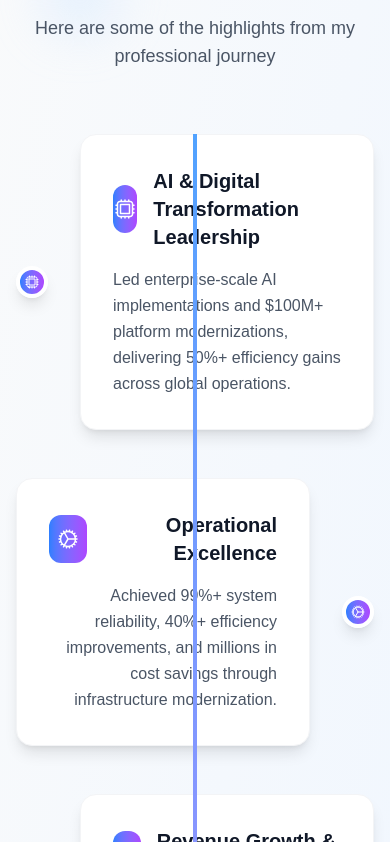
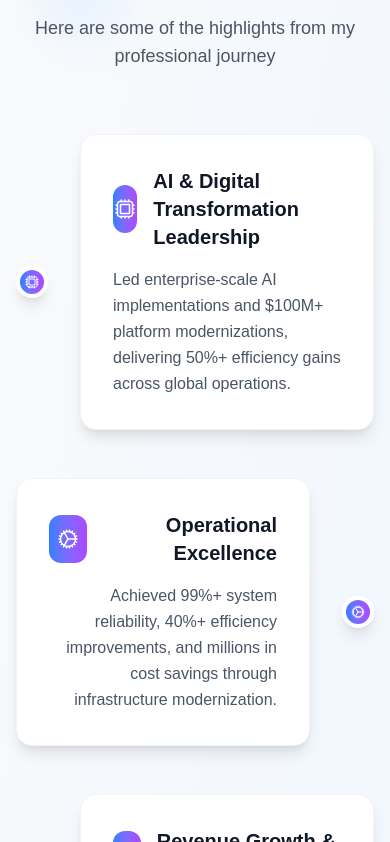
Before and after one commit to reid-oooo/reidlentzdotcom, a Next.js app: page / in a window 390 px wide. Shown: the part 2022-2864 px from the top of the page. Built offline with nearby package versions, Linux system fonts and the light colour scheme.

Commit message:
fixing responsive design issues noticed on mobile

```diff
--- a/components/Achievements.js
+++ b/components/Achievements.js
@@ -73,9 +73,9 @@ export default function Achievements() {
 
         {/* Interactive Timeline */}
         <div className="max-w-6xl mx-auto">
-          <div className="relative">
-            {/* Timeline line */}
-            <div className="absolute left-1/2 transform -translate-x-1/2 w-1 h-full bg-gradient-to-b from-blue-400 to-purple-400"></div>
+          <div className="relative isolate">
+            {/* Timeline line (always behind cards; hidden on small screens) */}
+            <div className="absolute left-1/2 -translate-x-1/2 w-px md:w-1 h-full bg-gradient-to-b from-blue-400 to-purple-400 pointer-events-none -z-10 hidden md:block"></div>
 
             <div className="space-y-12">
               {resumeData.achievements.map((achievement, index) => {
@@ -110,11 +110,11 @@ export default function Achievements() {
                       whileInView={{ opacity: 1, y: 0 }}
                       transition={{ duration: 0.6, delay: index * 0.2 + 0.4 }}
                       viewport={{ once: true }}
-                      className={`flex-1 max-w-md ${isEven ? 'text-left' : 'text-right'}`}
+                    className={`relative z-10 flex-1 max-w-md ${isEven ? 'text-left' : 'text-right'}`}
                     >
                       <motion.div
                         whileHover={{ scale: 1.05, y: -5 }}
-                        className="bg-white rounded-2xl p-8 shadow-lg hover:shadow-2xl transition-all duration-300 border border-gray-100"
+                        className="relative z-10 bg-white rounded-2xl p-8 shadow-lg hover:shadow-2xl transition-all duration-300 border border-gray-100"
                       >
                         <div className={`flex items-center gap-4 ${isEven ? 'justify-start' : 'justify-end'}`}>
                           <div className="w-12 h-12 bg-gradient-to-r from-blue-500 to-purple-500 rounded-xl flex items-center justify-center">
--- a/components/Experience.js
+++ b/components/Experience.js
@@ -71,17 +71,19 @@ export default function Experience() {
                 <div className="absolute top-0 left-0 w-full h-1 bg-gradient-to-r from-orange-400 to-purple-400"></div>
 
                 <div className="flex flex-col lg:flex-row lg:items-start lg:justify-between mb-6 gap-4">
-                  <div className="flex items-start gap-4 flex-1">
+                  <div className="flex items-start gap-4 flex-1 min-w-0">
                     <div className="w-12 h-12 bg-gradient-to-r from-orange-500 to-purple-500 rounded-xl flex items-center justify-center flex-shrink-0">
                       <BuildingOfficeIcon className="w-6 h-6 text-white" />
                     </div>
-                    <div className="flex-1 min-w-0">
+                      <div className="flex-1 min-w-0">
                       <h3 className="text-2xl font-bold text-gray-900">
                         {job.role}
                       </h3>
-                      <h4 className="text-xl font-semibold text-gray-700 mt-2 flex items-center gap-2">
+                        <h4 className="text-xl font-semibold text-gray-700 mt-2 flex items-center gap-2">
                         <BuildingOfficeIcon className="w-5 h-5 text-orange-500 flex-shrink-0" />
-                        <span className="truncate">{job.company}</span>
+                          <span className="whitespace-normal break-words leading-snug">
+                            {job.company}
+                          </span>
                       </h4>
                     </div>
                   </div>
@@ -90,7 +92,7 @@ export default function Experience() {
                     whileInView={{ opacity: 1, scale: 1 }}
                     transition={{ duration: 0.5, delay: index * 0.2 + 0.3 }}
                     viewport={{ once: true }}
-                    className="flex items-center gap-2 bg-gradient-to-r from-orange-100 to-purple-100 text-orange-700 px-4 py-2 rounded-full font-semibold flex-shrink-0"
+                    className="flex items-center gap-2 bg-gradient-to-r from-orange-100 to-purple-100 text-orange-700 px-4 py-2 rounded-full font-semibold flex-shrink-0 whitespace-nowrap"
                   >
                     <CalendarIcon className="w-4 h-4 flex-shrink-0" />
                     <span className="whitespace-nowrap">{job.period}</span>
```
